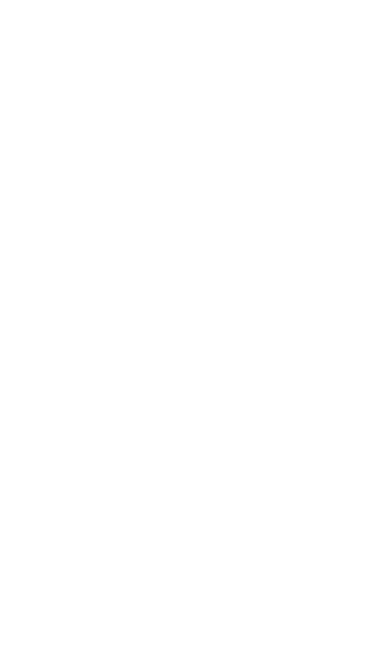
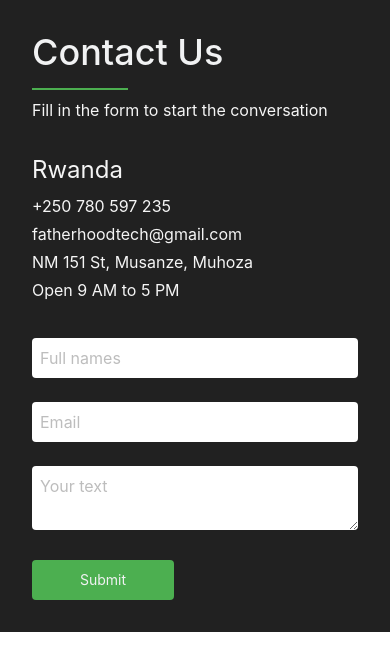
Before and after one commit to fatherhood-Tech/Portfolio, a React (Create React App) app: page / in a window 390 px wide. Shown: the top 670 px of the page. Built offline with nearby package versions, Linux system fonts and the light colour scheme.

Commit message:
Responsive Contact Page, will change the colors soon

```diff
--- a/package.json
+++ b/package.json
@@ -3,14 +3,16 @@
   "version": "0.1.0",
   "private": true,
   "dependencies": {
+    "@headlessui/react": "^2.0.4",
+    "@heroicons/react": "^2.1.3",
     "@testing-library/jest-dom": "^5.17.0",
     "@testing-library/react": "^13.4.0",
     "@testing-library/user-event": "^13.5.0",
-    "@headlessui/react": "^2.0.4",
-    "@heroicons/react": "^2.1.3",
     "aos": "^2.3.4",
     "react": "^18.3.1",
+    "react-bootstrap": "^2.10.4",
     "react-dom": "^18.3.1",
+    "react-hook-form": "^7.52.1",
     "react-router-dom": "^6.23.1",
     "react-scripts": "5.0.1",
     "web-vitals": "^2.1.4"
--- a/public/index.html
+++ b/public/index.html
@@ -39,5 +39,7 @@
       To begin the development, run `npm start` or `yarn start`.
       To create a production bundle, use `npm run build` or `yarn build`.
     -->
+    <script type="module" src="https://unpkg.com/ionicons@7.1.0/dist/ionicons/ionicons.esm.js"></script>
+    <script nomodule src="https://unpkg.com/ionicons@7.1.0/dist/ionicons/ionicons.js"></script>
   </body>
 </html>
--- /dev/null
+++ b/src/Pages/Contact.jsx
@@ -0,0 +1,59 @@
+import React from "react";
+import { useForm } from "react-hook-form";
+
+const Contact = () => {
+  const { register, handleSubmit } = useForm();
+
+  const onSubmit = (data) => {
+    console.log(data);
+  };
+
+  return (
+    <div className="bg-gray-900 text-black-300 p-8">
+      <h2 className="text-4xl text-gray-800 tracking-widset text-white font-medium mb-4">Contact Us</h2>
+      <div className='h-0.5 bg-green-500 w-24 mb-2'></div>
+      <p className="text-gray-100 mb-8">Fill in the form to start the conversation</p>
+      <div className='grid grid-cols-1 lg:grid-cols-2'>
+        <div className="mb-8 lg:mb-0 text-gray-100">
+          <h3 className="text-2xl mb-2">Rwanda</h3>
+          <p className="mb-1"><ion-icon name="call-outline"></ion-icon> +250 780 597 235</p>
+          <p className="mb-1"><ion-icon name="mail-outline"></ion-icon> fatherhoodtech@gmail.com</p>
+          <p className="mb-1"><ion-icon name="location-outline"></ion-icon> NM 151 St, Musanze, Muhoza</p>
+          <p className="mb-1"><ion-icon name="time-outline"></ion-icon> Open 9 AM to 5 PM</p>
+        </div>
+        <div className='lg-colspan-2'>
+        <form onSubmit={handleSubmit(onSubmit)}>
+        <div className='space-y-6'>
+            <div className='grid grid-cols-1 md:grid-cols-2 gap-6'>
+            <input
+            {...register('fullName')}
+            placeholder="Full names"
+            className="w-full p-2 rounded form-input"
+          />
+          <input
+            {...register('email')}
+            placeholder="Email"
+            type="email"
+            className="w-full p-2 rounded form-input"
+          />
+            </div>
+          <textarea
+            {...register('message')}
+            placeholder="Your text"
+            className="w-full p-2 rounded form-input"
+          />
+          <button
+            type="submit"
+            className="inline-block px-12 py-2.5 rounded text-sm cursor-pointer select-none outline-none transition-all duration-500 focus:outline-none focus:ring-0 focus:ring-offset-0 hover:-translate-y-1.5 bg-green-500 text-white"
+          >
+            Submit
+          </button>
+        </div>
+        </form>
+        </div>
+      </div>
+    </div>
+  );
+};
+
+export default Contact;
--- a/src/Pages/Home.jsx
+++ b/src/Pages/Home.jsx
@@ -1,11 +1,12 @@
-import React from 'react'
+import React from "react";
+import Contact from "./Contact";
 
 const Home = () => {
   return (
     <div>
+      <Contact />
+    </div>
+  );
+};
 
-    </div>
-  )
-}
-
-export default Home
+export default Home;
--- a/src/input.css
+++ b/src/input.css
@@ -1,3 +1,11 @@
 @tailwind base;
 @tailwind components;
 @tailwind utilities;
+
+.form-input {
+  @apply border border-gray-300 focus:ring-0 focus:border-gray-400;
+}
+
+/* .btn-primary {
+  @apply inline-block px-5 py-2.5 rounded text-sm cursor-pointer select-none outline-none transition-all duration-500 focus:outline-none focus:ring-0 focus:ring-offset-0 hover:-translate-y-1.5 bg-green-500 text-white
+} */
```
Also changed, not shown: 1 other file (tests, documents, lock files or other folders).
